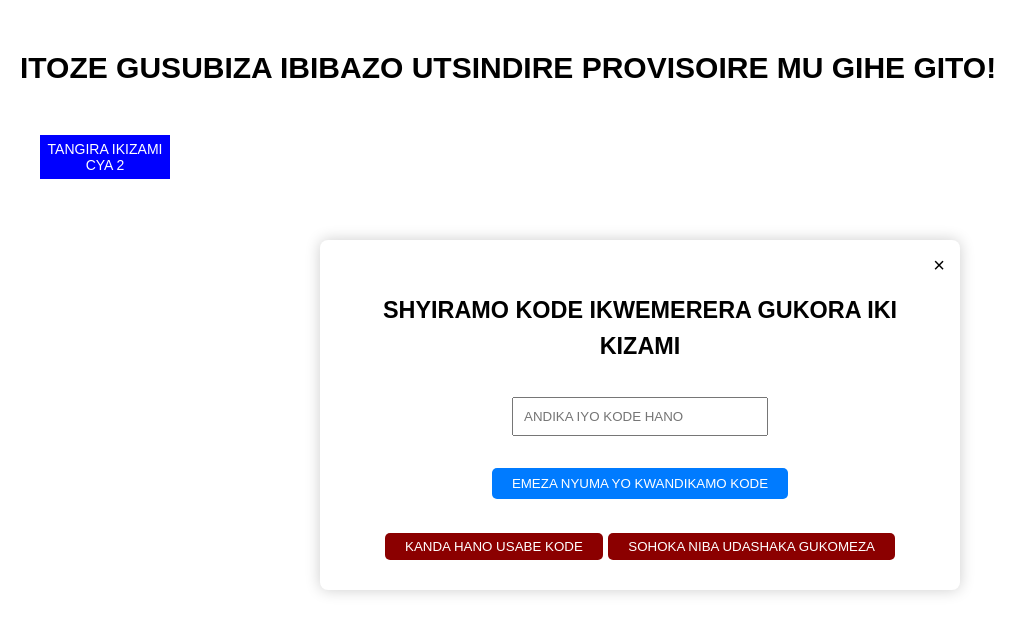
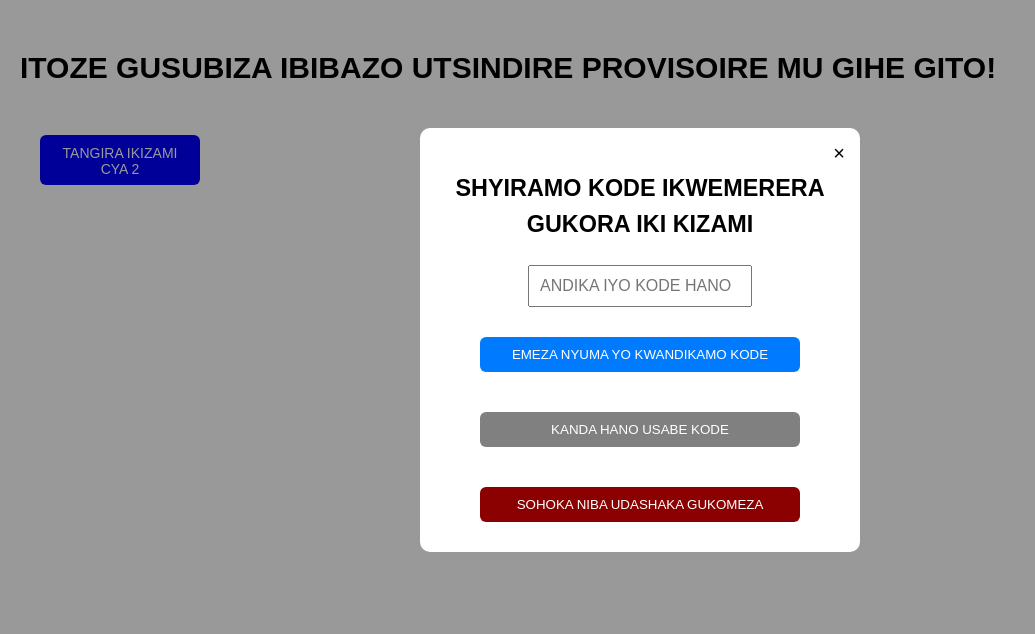
Before and after one commit to mwarimudamas25/quiz_2-html, a plain HTML site: page index.html in a window 1280 px wide. Both pictures are taken after a click on the button "TANGIRA IKIZAMI CYA 2". Shown: the whole page, without its empty margins (0-1035 px from the left). Drawn offline with Linux system fonts and the light colour scheme.

Commit message:
Update index.html

```diff
--- a/index.html
+++ b/index.html
@@ -1,4 +1,3 @@
-
 <!DOCTYPE html>
 <html lang="rw">
 <head>
@@ -17,8 +16,8 @@
 
     }
     .custom-button {
-      width: 130px;
-      height: 44px;
+      width: 160px;
+      height: 50px;
       background-color: blue;
       color: white;
       border: none;
@@ -82,30 +81,114 @@
       0% { transform: rotate(0deg); }
       100% { transform: rotate(360deg); }
     }
+     .warning-text {
+    color: red;
+    font-weight: bold;
+    animation: shake 0.5s ease-in-out;
+  }
+
+  @keyframes shake {
+    0% { transform: translateX(0); }
+    25% { transform: translateX(-5px); }
+    50% { transform: translateX(5px); }
+    75% { transform: translateX(-5px); }
+    100% { transform: translateX(0); }
+    }
   </style>
 </head>
 <body>
   <h2>ITOZE GUSUBIZA IBIBAZO UTSINDIRE PROVISOIRE MU GIHE GITO!</h2>
   <button class="custom-button" onclick="promptPassword()">TANGIRA IKIZAMI CYA 2</button>
-<div id="password-modal" style="display: none; position: fixed; top: 30%; left: 50%; transform: translateX(-50%);
-background: #fff; padding: 30px; border-radius: 8px; box-shadow: 0 0 15px rgba(0,0,0,0.2); text-align: center; z-index: 1000;">
+<!-- Password Modal -->
+<div id="password-modal">
+  <div class="modal-content">
+    <span onclick="closeModal()" class="close-btn">&times;</span>
+    <h3>SHYIRAMO KODE IKWEMERERA GUKORA IKI KIZAMI</h3>
+    <input type="password" id="password-input" placeholder="ANDIKA IYO KODE HANO">
+    <br><br>
+    <button id="confirmBtn" onclick="checkPassword()">EMEZA NYUMA YO KWANDIKAMO KODE</button>
+    <br><br>
+    <button id="exitSectionBtn" onclick="exitToSection()">KANDA HANO USABE KODE</button>
+    <br><br>
+    <button id="exitGoBackBtn" onclick="closeModal()">SOHOKA NIBA UDASHAKA GUKOMEZA</button>
 
-  <span onclick="closeModal()" style="position: absolute; top: 10px; right: 15px; cursor: pointer; font-size: 20px;">&times;</span>
+  </div>
+</div>
+<style>
+  #password-modal {
+    display: none;
+    position: fixed;
+    z-index: 1000;
+    left: 0;
+    top: 0;
+    width: 100%;
+    height: 100%;
+    background-color: rgba(0,0,0,0.4);
+  }
 
-  <h3>SHYIRAMO KODE IKWEMERERA GUKORA IKI KIZAMI</h3>
-  <input type="password" id="password-input" placeholder="ANDIKA IYO KODE HANO" style="padding: 10px; width: 40%; margin-top: 10px;">
-  <br><br>
-  <button onclick="checkPassword()" style="padding: 8px 20px; background-color: #007bff; color: white; border: none; border-radius: 5px; cursor: pointer;">EMEZA NYUMA YO KWANDIKAMO KODE</button>
-  <br><br>
-  <button onclick="exitToSection()" style="padding: 6px 20px; background-color: darkred; color: white; border: none; border-radius: 5px; cursor: pointer;">KANDA HANO USABE KODE</button>
-  <button onclick="closeModal()" style="padding: 6px 20px; background-color: darkred; color: white; border: none; border-radius: 5px; cursor: pointer;">SOHOKA NIBA UDASHAKA GUKOMEZA</button>
+  .modal-content {
+    background-color: #fff;
+    margin: 10% auto;
+    padding: 20px;
+    width: 50%;
+    max-width: 400px;
+    border-radius: 10px;
+    text-align: center;
+    position: relative;
+  }
+ .modal-content input {
+    width: 50%;
+    padding: 10px;
+    font-size: 16px;
+  }
+
+  button {
+    padding: 10px 20px;
+    border: none;
+    border-radius: 6px;
+    color: white;
+    cursor: pointer;
+    margin-bottom: 10px;
+    width: 80%;
+  }
+
+  #confirmBtn {
+    background-color: #007bff;
+  }
+  #confirmBtn:hover {
+    background-color: #0056b3;
+  }
+    #exitSectionBtn {
+    background-color: gray;
+  }
+  #exitSectionBtn:hover {
+    background-color: #555;
+  }
+  #exitGoBackBtn {
+    background-color: darkred;
+  }
+  #exitGoBackBtn:hover {
+    background-color: #b30000;
+  }
+
+  .close-btn {
+    position: absolute;
+    right: 15px;
+    top: 10px;
+    font-size: 20px;
+    cursor: pointer;
+  }
+</style>
+
+  <div id="quiz-container">
+<p id="quiz-started-msg" class="warning-text">Ikizami Cyamaze Gutangira...</p>
+<div id="timer" style="font-weight: bold; margin-bottom: 20px; color: red;">
+  Igihe Gisigaye: 20:00
 </div>
-  <div id="quiz-container">
-<p>IKIZAMI KIGIZWE N'IBIBAZO 20, BURI KIBAZO GIFITE INOTA 1, KIKAMARA IMINOTA 20. AMAHIRWE MASA!!!</p>
-    <div id="timer" style="font-weight:bold; margin-bottom: 20px;">IGIHE GISIGAYE: 20:00</div>
+<p>Ikizami Kigizwe n'Ibibazo 20, Buri Kibazo Gifite Inota 1, Kikamara Iminota 20. Amahirwe Masa!!!</p>
     <div id="question-container"></div>
     <button class="submit-button" onclick="submitQuiz()">OHEREZA UBONE AMANOTA YAWE</button>
-    <button class="home-button" onclick="goToHome()">SOHOKA/JYA KU BINDI BIZAMI</button>
+    <button class="home-button" onclick="goToHome()">SOHOKA/SUBIRA KU BIZAMI</button>
     <div id="loadingSpinner"></div>
     <div id="result-message" style="display: flex; align-items: center; gap: 10px;"></div>
     <div class="bottom-buttons">
@@ -324,14 +407,16 @@ const questions = [
 
   function promptPassword() {
   if (quizStarted) {
-    alert("IKIZAMI CYAMAZE GUTANGIRA! KANDA OK UKOMEZE CG UJYE KURI SOHOKA UJYE GUTANGIRA BUSHYA");
+    alert("Ikizami Cyamaze Gutangira! kanda OK ukomeze cg ujye kuri SOHOKA/SUBIRA KU BIZAMI usubire ku bizami wongere utangire");
     return;
   }
   document.getElementById("password-modal").style.display = "block";
 }
 
 function checkPassword() {
-const input = document.getElementById("password-input").value;
+  const inputField = document.getElementById("password-input");
+  const input = inputField.value;
+
   if (input === password) {
     document.getElementById("password-modal").style.display = "none";
     document.getElementById("quiz-container").style.display = "block";
@@ -339,12 +424,11 @@ const input = document.getElementById("password-input").value;
     renderQuestions();
     startTimer();
   } else {
-    alert("SHYIRAMO KODE YA NYAYO CG UTWANDIKIRE KURI 0785677190 TUGUFASHE!");
+    alert("Andikamo Kode Ya Nyayo Cg Ujye ahanditse KANDA HANO USABE KODE TUGUFASHE!");
+    inputField.value = "";       // isiba automatic
+    inputField.focus();          // cursor isubira mu kibuga
   }
 }
-
-
-
     function renderQuestions() {
       const container = document.getElementById("question-container");
       container.innerHTML = "";
@@ -374,12 +458,12 @@ const input = document.getElementById("password-input").value;
         }
         const minutes = String(Math.floor(timeLeft / 60)).padStart(2, "0");
         const seconds = String(timeLeft % 60).padStart(2, "0");
-        document.getElementById("timer").textContent = `IGIHE GISIGAYE: ${minutes}:${seconds}`;
+        document.getElementById("timer").textContent = `Igihe Gisigaye: ${minutes}:${seconds}`;
       }, 1000);
     }
 
     function submitQuiz() {
-      if (submitted) return alert("IKIZAMI CYAMAZE KOHEREZWA, KANDA KURI OK USOHOKE UJYE GUTANGIRA IKIZAMI BUSHYA !");
+      if (submitted) return alert("Ikizami Cyamaze Koherezwa, Kanda kuri OK ujye kuri SOHOKA/SUBIRA KU BIZAMI wongere utangire !");
       submitted = true;
       let score = 0;
       for (let i = 0; i < questions.length; i++) {
@@ -392,8 +476,8 @@ const input = document.getElementById("password-input").value;
       const resultMessage = document.getElementById("result-message");
       resultMessage.innerHTML =
         score >= 12
-          ? `<span style='color:green'>WABONYE AMANOTA ${score}/20<br>WATSINZE, KOMEREZA AHO!</span>`
-          : `<span style='color:red'>WABONYE AMANOTA ${score}/20<br>WATSINZWE, UKENEYE KWIHUGURA BIHAGIJE!</span>`;
+          ? `<span style='color:green'>Wabonye Amanota ${score}/20<br>Watsinze, Komereza Aho!</span>`
+          : `<span style='color:red'>Wabonye Amanota${score}/20<br>Watsinzwe, Ukeneye Kwihugura Bihagije!</span>`;
       resultMessage.scrollIntoView({ behavior: "smooth" });
     }, 5000);
   }
@@ -412,12 +496,23 @@ const input = document.getElementById("password-input").value;
   document.getElementById("question-container").innerHTML = output;
       window.scrollTo({ top: 0, behavior: "smooth" });
 }
+setTimeout(function() {
+  const msg = document.getElementById("quiz-started-msg");
+  if (msg) msg.style.display = "none";
+}, 120000); // 2 minutes
+
+
 function exitToSection() {
   document.getElementById("password-modal").style.display = "none";
   window.location.href = "https://mwarimudamas.wixsite.com/mwarimudamas#contact-us";
 }
 function closeModal() {
-  document.getElementById("password-modal").style.display = "none";
+  const confirmExit = confirm("Urashaka Gusubira Inyuma? Kanda OK niba Udakomeje Ikizamini.");
+  if (confirmExit) {
+    document.getElementById('password-modal').style.display = 'none';
+    document.getElementById('start-quiz-btn').style.display = 'inline-block';
+    document.getElementById('password-input').value = "";
+  }
 }
 
 function goToHome() {
```
